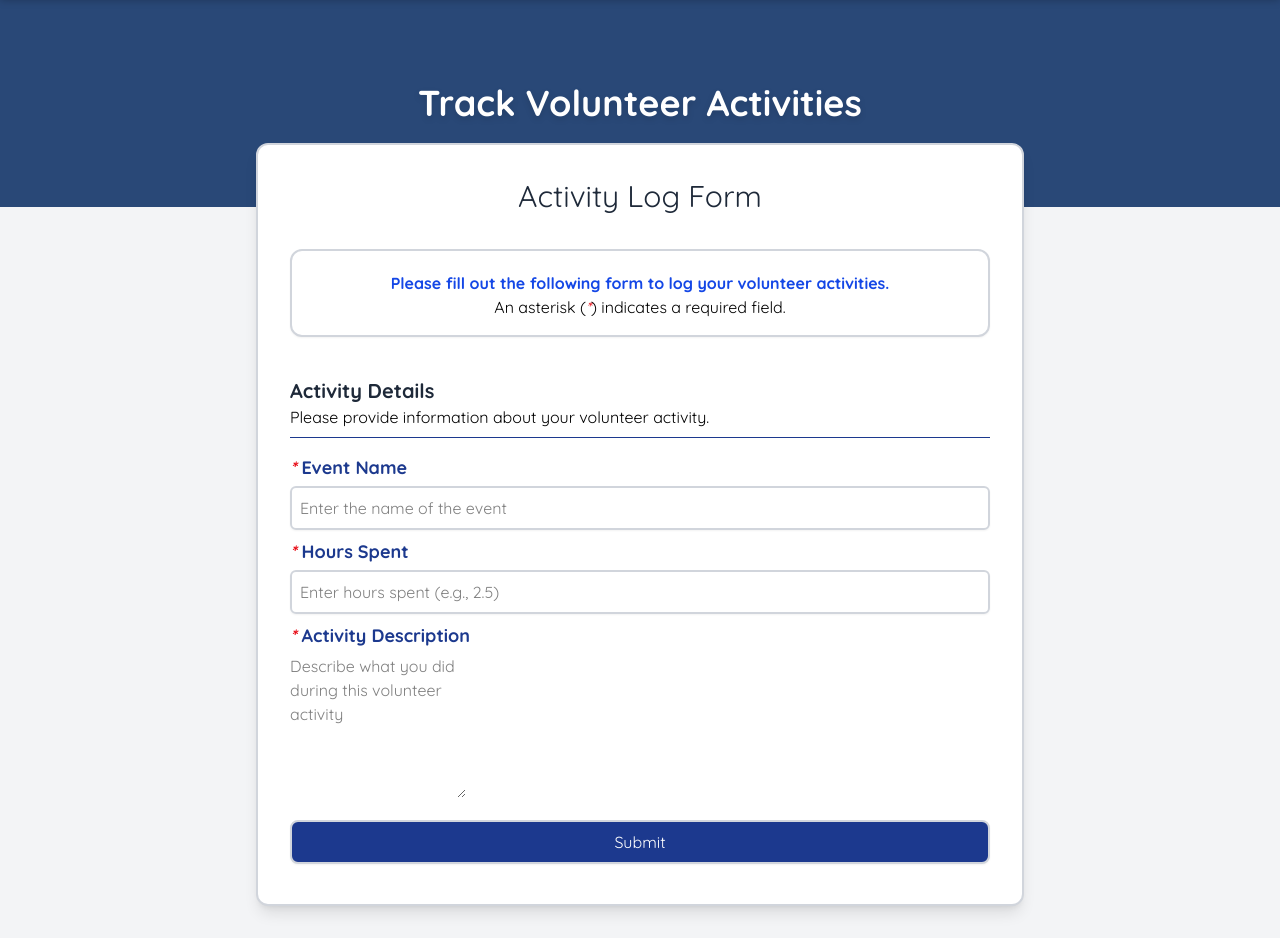
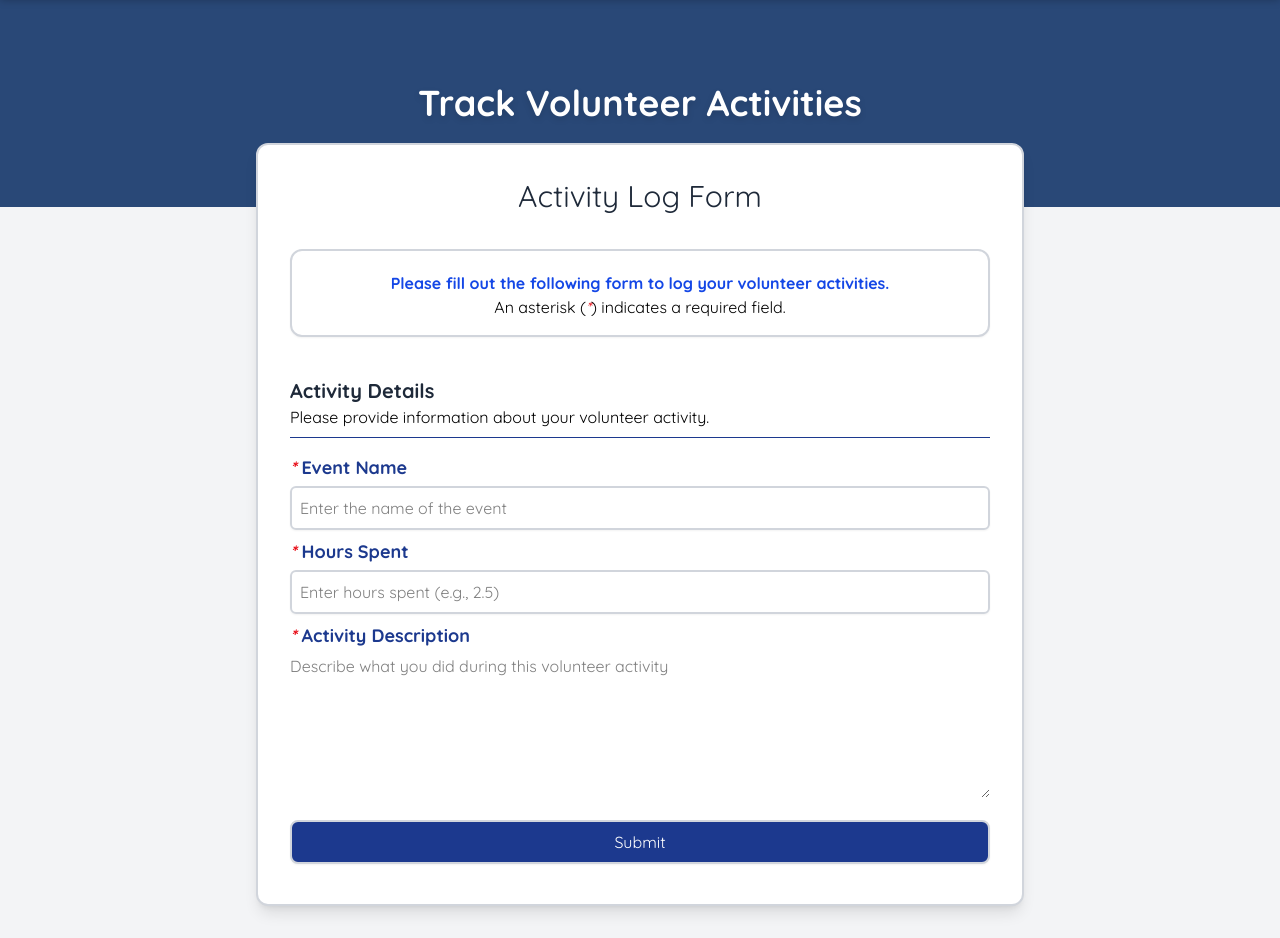
Before and after one commit to Nperez72/FXBG-Closet, a PHP site: page /stepvarepo/trackActivities.php in a window 1280 px wide. Shown: the part 97-1035 px from the top of the page. Run offline with PHP 8.4, Linux system fonts and the light colour scheme; style sheets or scripts are compiled from the project's sources.

Commit message:
Resized description text area

```diff
--- a/trackActivities.php
+++ b/trackActivities.php
@@ -21,6 +21,9 @@ require_once('header.php');
     .dropdown {
         padding-right: 50px;
     }
+    #activity_description {
+    width: 100%;
+    }
 </style>
 </head>
 <body class="relative">
```
